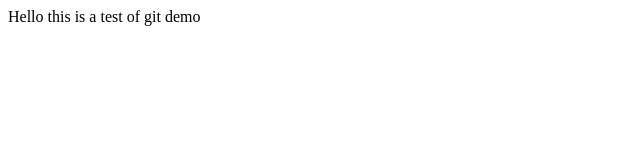
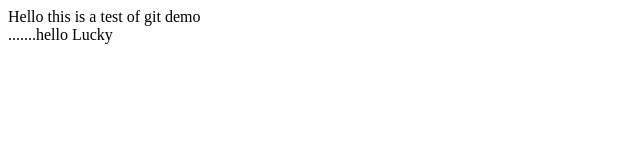
Before and after one commit to rockyadi/demo, a plain HTML site: page WebContent/index.html in a window 1280 px wide. Shown: the full height of the page, 0-640 px from the left. Drawn offline with Linux system fonts and the light colour scheme.

Commit message:
more changes

```diff
--- a/WebContent/index.html
+++ b/WebContent/index.html
@@ -6,5 +6,7 @@
 </head>
 <body>
 Hello this is a test of git demo
+<br/>
+.......hello Lucky
 </body>
 </html>
```
